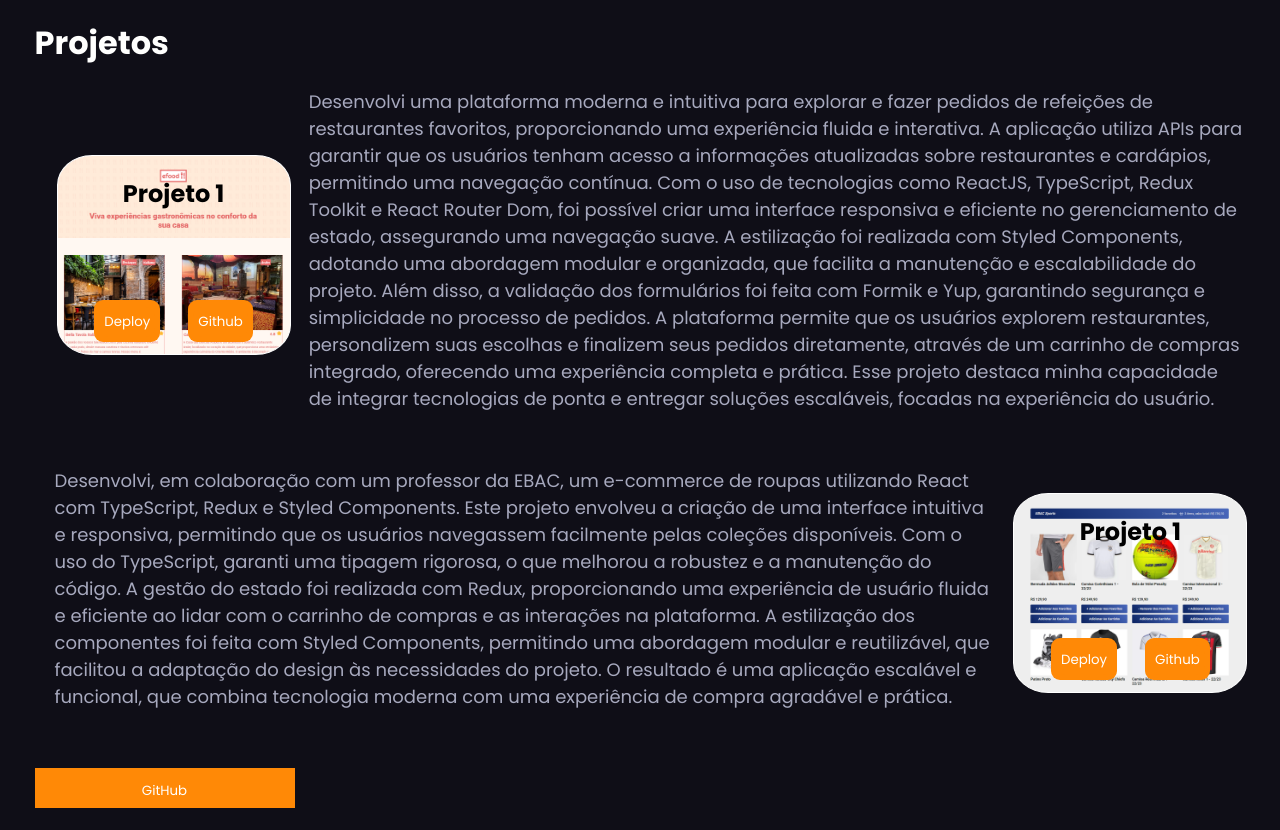
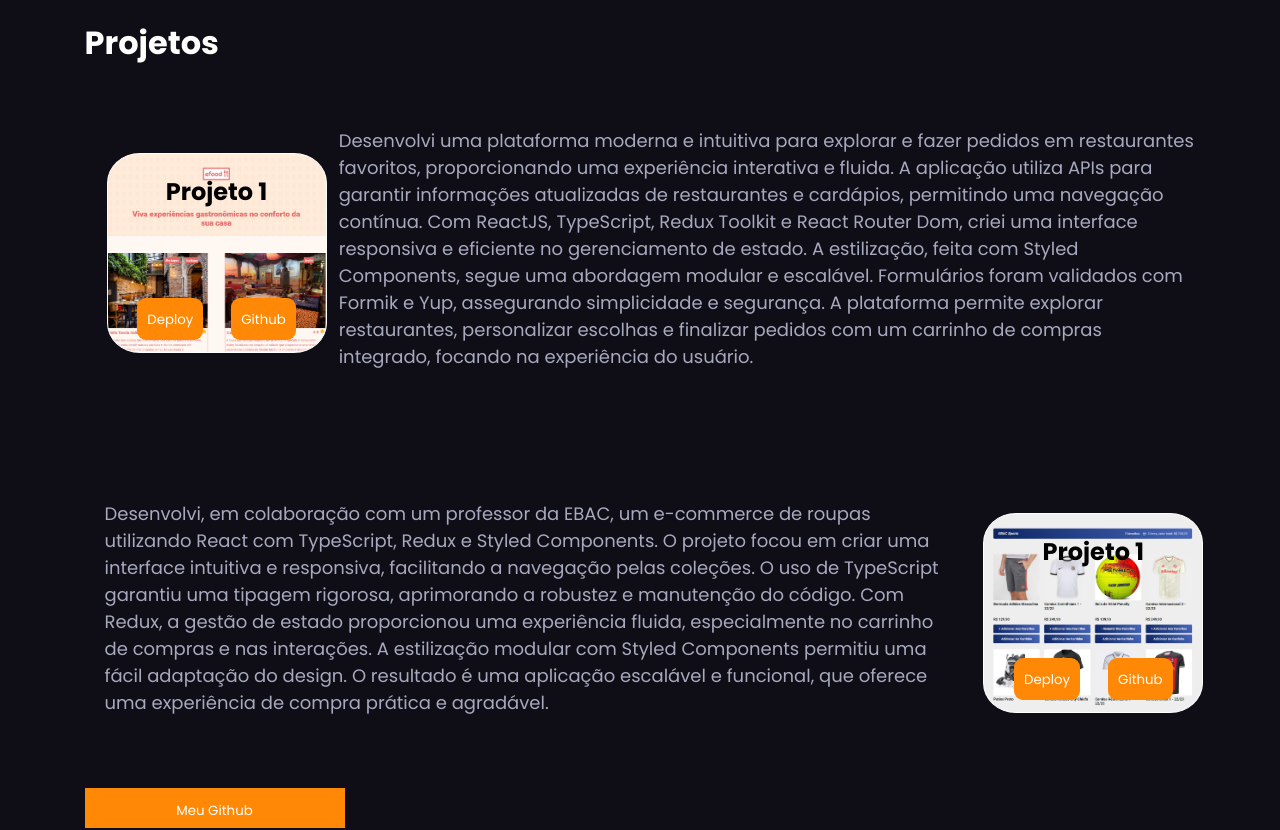
Before and after one commit to lucasrq/Portifolio-Dev, a React (Vite) app: page / in a window 1280 px wide. Shown: the part 1780-2610 px from the top of the page. Built offline with nearby package versions, Linux system fonts and the light colour scheme.

Commit message:
Project designer complet 1.2

```diff
--- a/src/container/Projetos/index.tsx
+++ b/src/container/Projetos/index.tsx
@@ -18,10 +18,10 @@ function Projetos(){
             linkDeploy="https://efood-yel6.vercel.app"
             linkGit="https://github.com/lucasrq/Efood"
         />
-        <Paragraph size={"ParagraphPrincipal"} color={"GreyTitle"}>Desenvolvi uma plataforma moderna e intuitiva para explorar e fazer pedidos de refeições de restaurantes favoritos, proporcionando uma experiência fluida e interativa. A aplicação utiliza APIs para garantir que os usuários tenham acesso a informações atualizadas sobre restaurantes e cardápios, permitindo uma navegação contínua. Com o uso de tecnologias como ReactJS, TypeScript, Redux Toolkit e React Router Dom, foi possível criar uma interface responsiva e eficiente no gerenciamento de estado, assegurando uma navegação suave. A estilização foi realizada com Styled Components, adotando uma abordagem modular e organizada, que facilita a manutenção e escalabilidade do projeto. Além disso, a validação dos formulários foi feita com Formik e Yup, garantindo segurança e simplicidade no processo de pedidos. A plataforma permite que os usuários explorem restaurantes, personalizem suas escolhas e finalizem seus pedidos diretamente, através de um carrinho de compras integrado, oferecendo uma experiência completa e prática. Esse projeto destaca minha capacidade de integrar tecnologias de ponta e entregar soluções escaláveis, focadas na experiência do usuário.</Paragraph>
+        <Paragraph size={"ParagraphPrincipal"} color={"GreyTitle"}>Desenvolvi uma plataforma moderna e intuitiva para explorar e fazer pedidos em restaurantes favoritos, proporcionando uma experiência interativa e fluida. A aplicação utiliza APIs para garantir informações atualizadas de restaurantes e cardápios, permitindo uma navegação contínua. Com ReactJS, TypeScript, Redux Toolkit e React Router Dom, criei uma interface responsiva e eficiente no gerenciamento de estado. A estilização, feita com Styled Components, segue uma abordagem modular e escalável. Formulários foram validados com Formik e Yup, assegurando simplicidade e segurança. A plataforma permite explorar restaurantes, personalizar escolhas e finalizar pedidos com um carrinho de compras integrado, focando na experiência do usuário.</Paragraph>
         </div>
         <div className="ProjectListLeft">
-            <Paragraph size={"ParagraphPrincipal"} color={"GreyTitle"}>Desenvolvi, em colaboração com um professor da EBAC, um e-commerce de roupas utilizando React com TypeScript, Redux e Styled Components. Este projeto envolveu a criação de uma interface intuitiva e responsiva, permitindo que os usuários navegassem facilmente pelas coleções disponíveis. Com o uso do TypeScript, garanti uma tipagem rigorosa, o que melhorou a robustez e a manutenção do código. A gestão do estado foi realizada com Redux, proporcionando uma experiência de usuário fluida e eficiente ao lidar com o carrinho de compras e as interações na plataforma. A estilização dos componentes foi feita com Styled Components, permitindo uma abordagem modular e reutilizável, que facilitou a adaptação do design às necessidades do projeto. O resultado é uma aplicação escalável e funcional, que combina tecnologia moderna com uma experiência de compra agradável e prática.</Paragraph>
+            <Paragraph size={"ParagraphPrincipal"} color={"GreyTitle"}>Desenvolvi, em colaboração com um professor da EBAC, um e-commerce de roupas utilizando React com TypeScript, Redux e Styled Components. O projeto focou em criar uma interface intuitiva e responsiva, facilitando a navegação pelas coleções. O uso de TypeScript garantiu uma tipagem rigorosa, aprimorando a robustez e manutenção do código. Com Redux, a gestão de estado proporcionou uma experiência fluida, especialmente no carrinho de compras e nas interações. A estilização modular com Styled Components permitiu uma fácil adaptação do design. O resultado é uma aplicação escalável e funcional, que oferece uma experiência de compra prática e agradável.</Paragraph>
         <CardProject
             imagem={sport}
             nome="Projeto 1"
@@ -31,7 +31,7 @@ function Projetos(){
         </div>
         <div className="LinkGit">
             <Button link="https://github.com/lucasrq" >
-                GitHub
+              Meu Github
             </Button>
 
         </div>
--- a/src/container/Projetos/style.ts
+++ b/src/container/Projetos/style.ts
@@ -2,14 +2,14 @@ import {  styled } from "styled-components";
 
 export const Container = styled.section`
 @media screen and (min-width: 1025px) {
-  width:100%;
-    max-width:1211px;
+    width:100%;
+    max-width:1111px;
     margin:0 auto;
     .ProjectList{
         align-items:center;
         padding-top:20px;
         width:100%;
-        height:350px;
+        height:370px;
         display: grid;
         grid-template-columns:20% 80%;
         gap: 20px;
```
